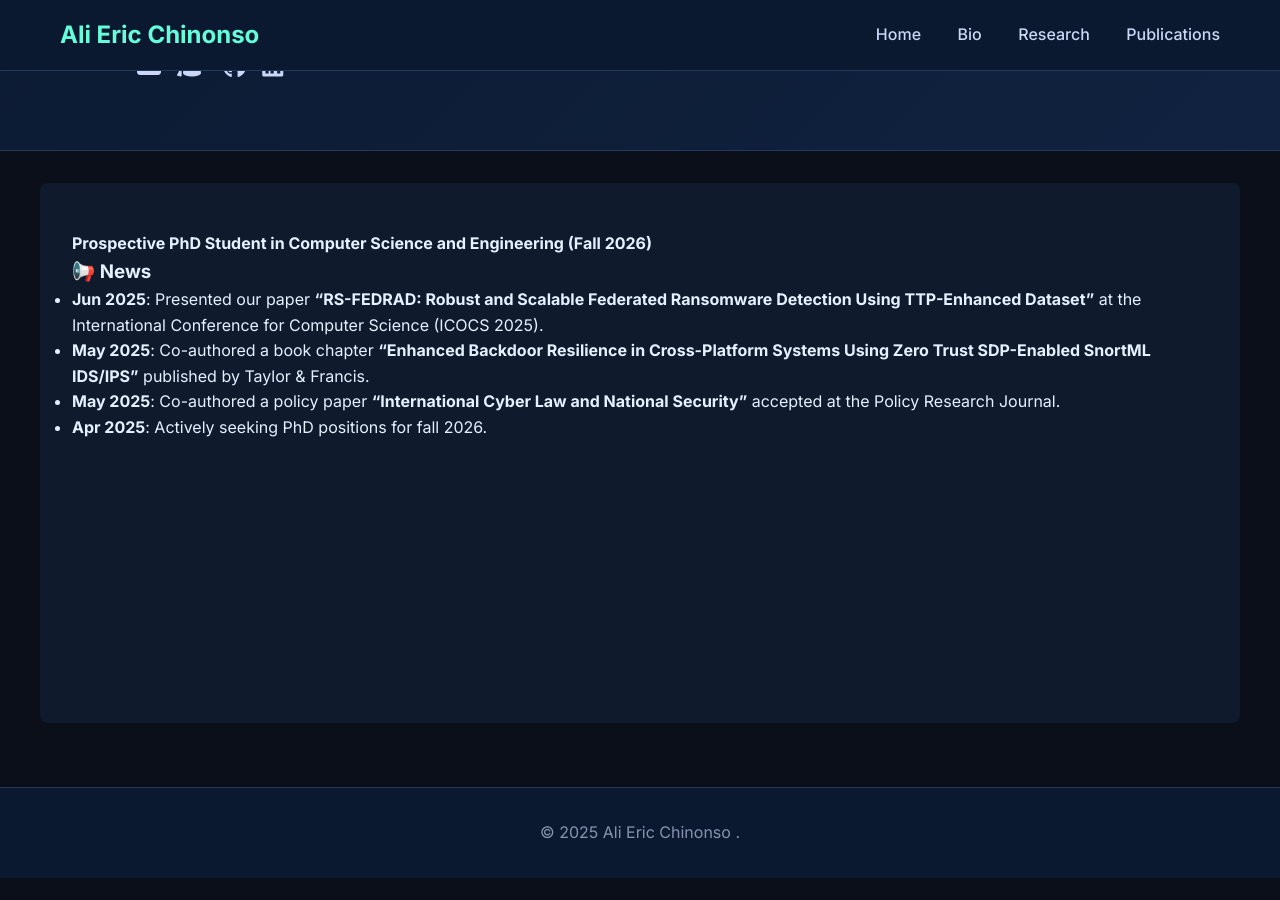
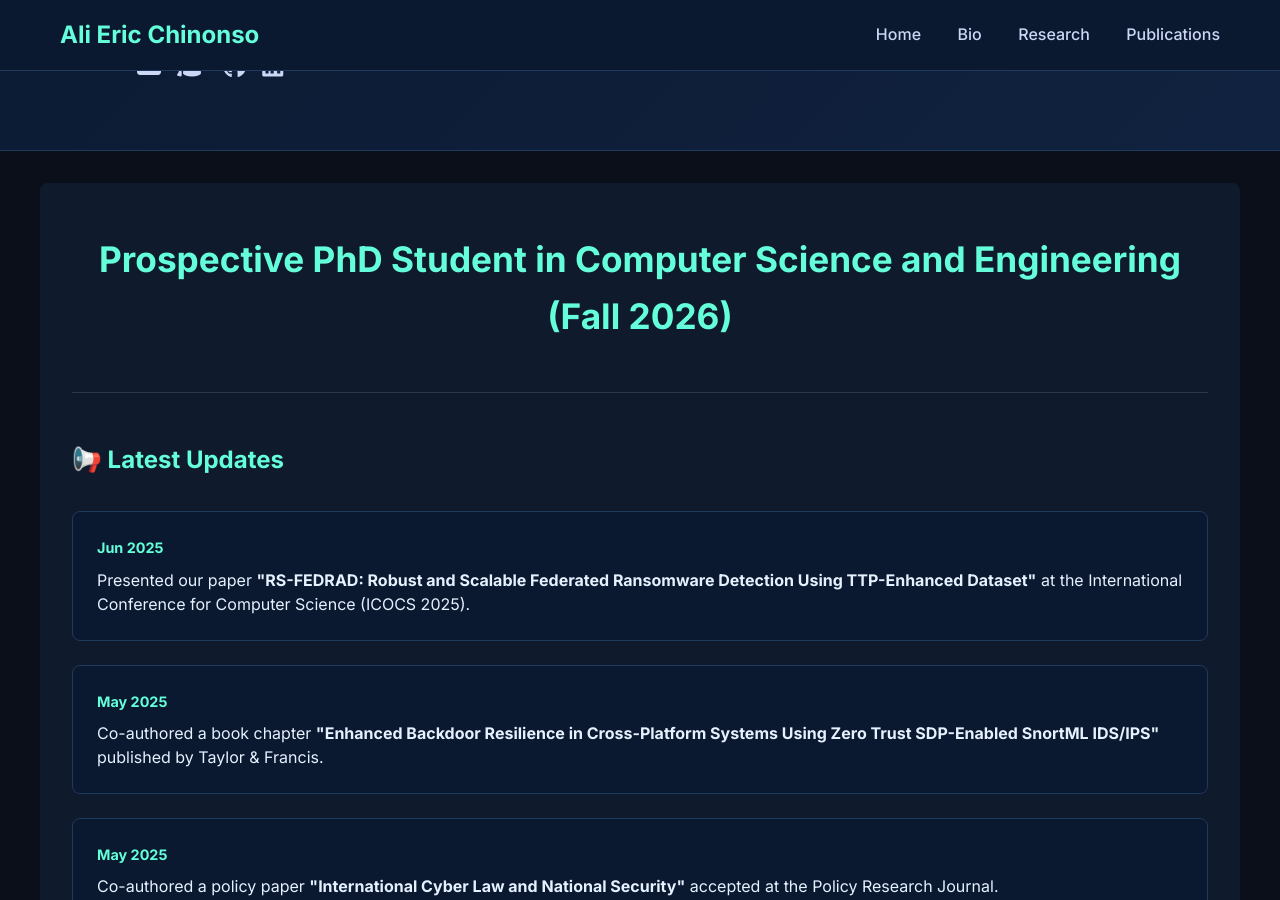
Before and after one commit to EmpireNetwork123/EmpireNetwork123.github.io, a Jekyll site: the page built from index.md, in a window 1280 px wide and 900 px high, scrolled down 468 px. Built offline with Jekyll 4.4.1, drawn with Linux system fonts in a browser that asks for light colours; before the commit the page ends 1346 px from its top, so only the background shows below that; some of the changed text lies outside the part shown.

Commit message:
Add news section and quick links to index.md
Updated the home page to include a news section with recent updates and quick links.

```diff
--- a/index.md
+++ b/index.md
@@ -3,11 +3,35 @@ layout: default
 title: "Home"
 ---
 
-> **Prospective PhD Student in Computer Science and Engineering (Fall 2026)**
+<div class="page-header">
+  <h2>Prospective PhD Student in Computer Science and Engineering (Fall 2026)</h2>
+</div>
 
-### 📢 News
+<div class="news-section">
+  <h3>📢 Latest Updates</h3>
+  <div class="news-grid">
+    <div class="news-card">
+      <span class="news-date">Jun 2025</span>
+      <p>Presented our paper <strong>"RS-FEDRAD: Robust and Scalable Federated Ransomware Detection Using TTP-Enhanced Dataset"</strong> at the International Conference for Computer Science (ICOCS 2025).</p>
+    </div>
+    <div class="news-card">
+      <span class="news-date">May 2025</span>
+      <p>Co-authored a book chapter <strong>"Enhanced Backdoor Resilience in Cross-Platform Systems Using Zero Trust SDP-Enabled SnortML IDS/IPS"</strong> published by Taylor & Francis.</p>
+    </div>
+    <div class="news-card">
+      <span class="news-date">May 2025</span>
+      <p>Co-authored a policy paper <strong>"International Cyber Law and National Security"</strong> accepted at the Policy Research Journal.</p>
+    </div>
+    <div class="news-card">
+      <span class="news-date">Apr 2025</span>
+      <p>Actively seeking PhD positions for Fall 2026 intake.</p>
+    </div>
+  </div>
+</div>
 
-*   **Jun 2025**: Presented our paper **"RS-FEDRAD: Robust and Scalable Federated Ransomware Detection Using TTP-Enhanced Dataset"** at the International Conference for Computer Science (ICOCS 2025).
-*   **May 2025**: Co-authored a book chapter **"Enhanced Backdoor Resilience in Cross-Platform Systems Using Zero Trust SDP-Enabled SnortML IDS/IPS"** published by Taylor & Francis.
-*   **May 2025**: Co-authored a policy paper **"International Cyber Law and National Security"** accepted at the Policy Research Journal.
-*   **Apr 2025**: Actively seeking PhD positions for fall 2026.
+<div class="quick-links">
+  <a href="/assets/pdfs/Ali_Eric_Chinonso_CV.pdf" class="link-button">📄 View CV</a>
+  <a href="/assets/pdfs/B.ENG_and_MSC_Official_Transcripts.pdf" class="link-button">📚 View Transcripts</a>
+  <a href="/research/" class="link-button">🔬 Research</a>
+  <a href="/publications/" class="link-button">📚 Publications</a>
+</div>
```
